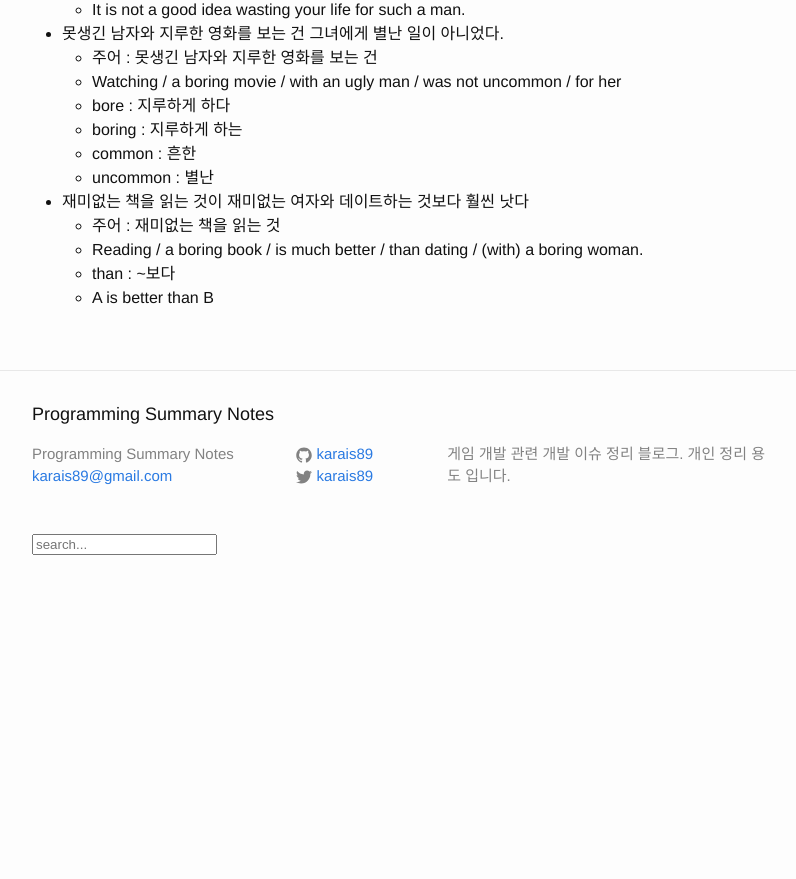
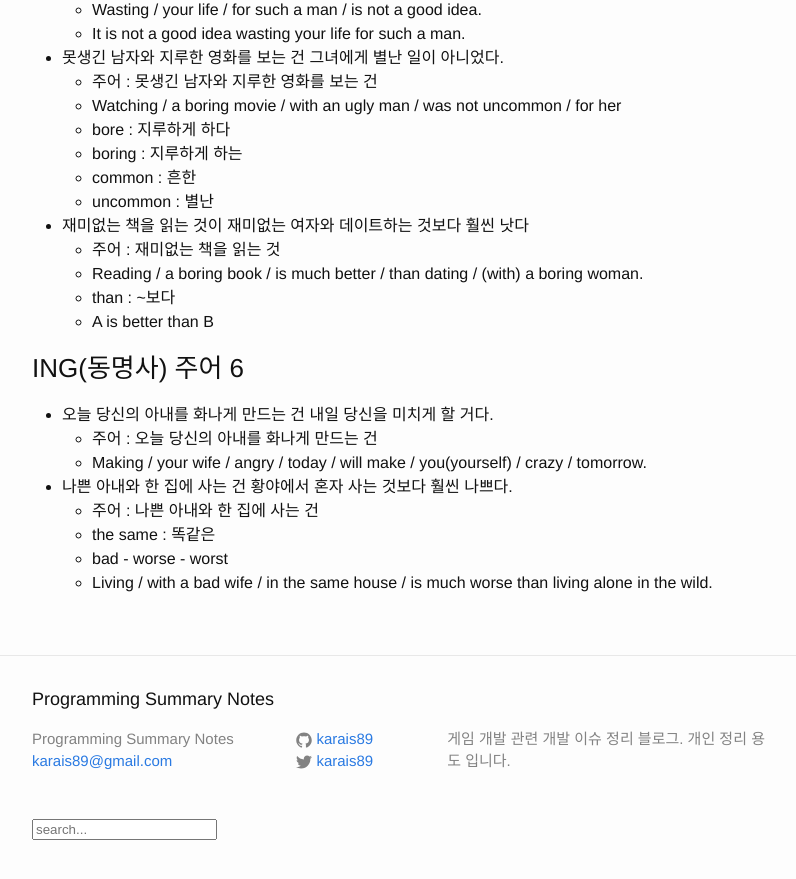
Before and after one commit to karais89/karais89.github.io_back, a Jekyll site: the page built from _posts/2019-01-12-hanmadiro-part-1.markdown, in a window 1280 px wide and 900 px high, scrolled down 7319 px. Shown: the top 879 px of the window, without its empty margins (238-1034 px from the left). Built offline with Jekyll 4.4.1, drawn with Linux system fonts in a browser that asks for light colours; comment, search, counter and statistics services are not loaded; before the commit the page ends 7934 px from its top, so only the background shows below that.

Commit message:
ING(동명사) 주어 6

```diff
--- a/_posts/2019-01-12-hanmadiro-part-1.markdown
+++ b/_posts/2019-01-12-hanmadiro-part-1.markdown
@@ -295,3 +295,14 @@
     - Reading / a boring book / is much better / than dating / (with) a boring woman.
     - than : ~보다
     - A is better than B
+
+### ING(동명사) 주어 6
+
+- 오늘 당신의 아내를 화나게 만드는 건 내일 당신을 미치게 할 거다.
+    - 주어 : 오늘 당신의 아내를 화나게 만드는 건
+    - Making / your wife / angry / today / will make / you(yourself) / crazy / tomorrow.
+- 나쁜 아내와 한 집에 사는 건 황야에서 혼자 사는 것보다 훨씬 나쁘다.
+    - 주어 : 나쁜 아내와 한 집에 사는 건
+    - the same : 똑같은
+    - bad - worse - worst
+    - Living / with a bad wife / in the same house / is much worse than living alone in the wild.
```
